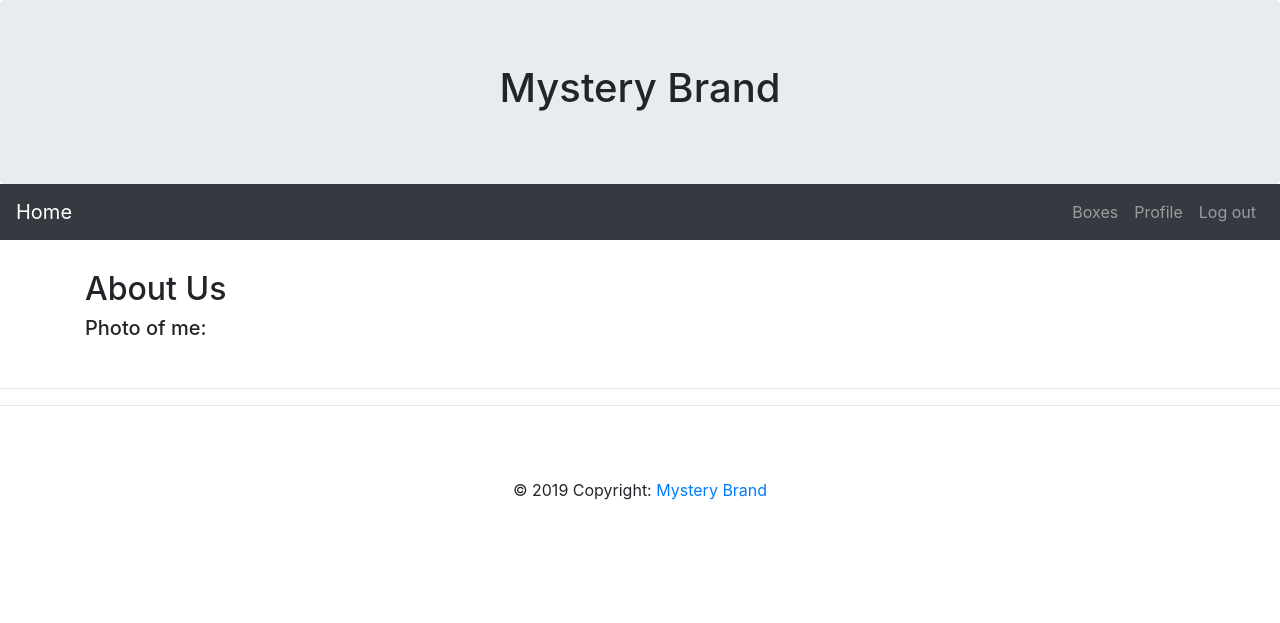
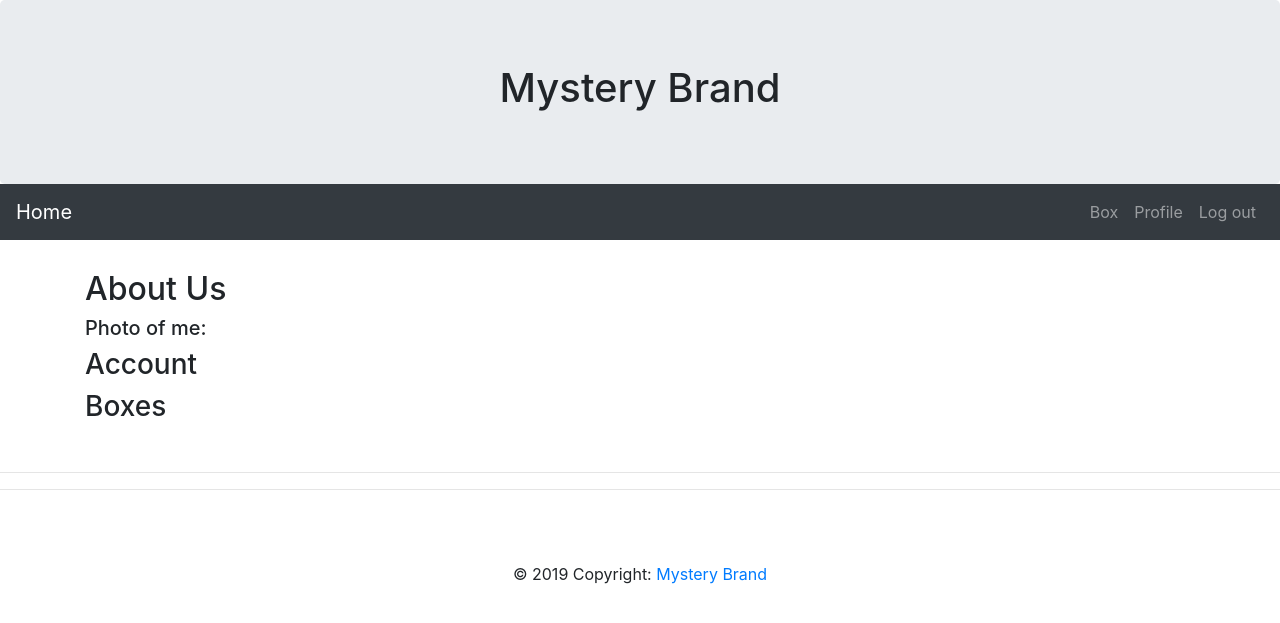
Before and after one commit to sottoc/pythonTestApp, a Django app: page / in a window 1280 px wide. Shown: the top 623 px of the page. Run offline with Django 3.2, Linux system fonts and the light colour scheme; the visitor is signed in with stand-in values (Sample User, id 1); data that the repository does not hold is empty; some libraries are stand-ins or nearby versions.

Commit message:
make box and account model

```diff
--- a/mainApps/views.py
+++ b/mainApps/views.py
@@ -6,11 +6,13 @@ from .models import *
 
 def home_view(request):
     accounts = Account.objects.all()
+    boxes = Box.objects.all()
     for obj in accounts:
         print(obj.amount)
     return render(request, "mainApps/home.html" , {
         'loggedin' : request.user.is_authenticated,
-        'accounts' : accounts
+        'accounts' : accounts,
+        'boxes' : boxes,
     })
 
 
--- a/templates/layout/layout.html
+++ b/templates/layout/layout.html
@@ -28,7 +28,7 @@
       </li>
       {% else %}
       <li class="nav-item">
-        <a class="nav-link" href="/mainApps/box">Boxes</a>
+        <a class="nav-link" href="/mainApps/box">Box</a>
       </li>
         <li class="nav-item">
         <a class="nav-link" href="/mainApps/account/">Profile</a>
--- a/templates/mainApps/home.html
+++ b/templates/mainApps/home.html
@@ -6,8 +6,16 @@
       <h2>About Us</h2>
       <h5>Photo of me:</h5>
       {% if loggedin %}
+      <h3> Account </h3>
       {% for account in accounts %}
        <span> User Amount: </span>{{account.amount}}
+      {% endfor %}
+      <h3> Boxes </h3>
+      {% for box in boxes %}
+      <div class="m-3">
+        <span> Box name: </span>{{box.name}} <br>
+        <span> Box price: </span>{{box.price}} <br>
+      </div>
       {% endfor %}
       {% endif %}
     </div>
```
